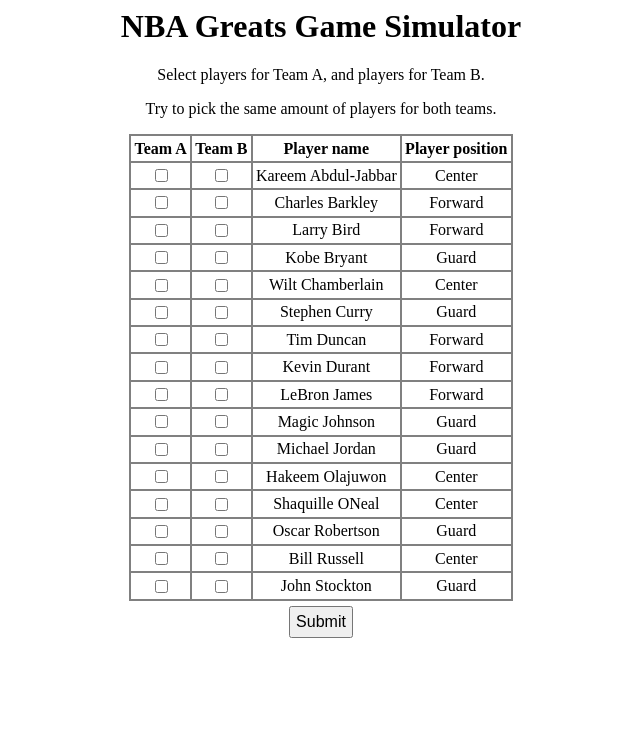
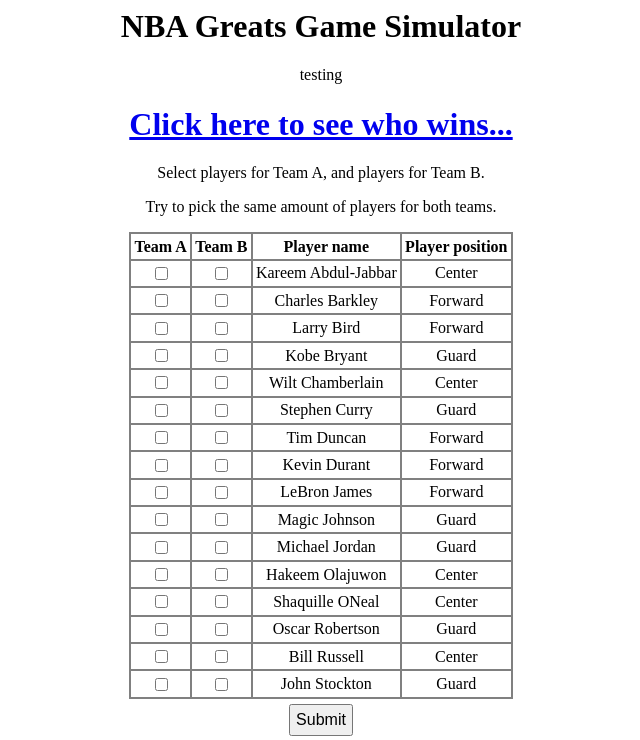
Before and after one commit to darcyknox/349-assignment, a PHP site: page /index.php in a window 1280 px wide. Shown: the top 740 px of the page, without its empty margins (319-959 px from the left). Run offline with PHP 8.4, Linux system fonts and the light colour scheme; data comes from the database, SQL or seed files in the repository.

Commit message:
Activate second web server + remove credentials

```diff
--- a/www/index.php
+++ b/www/index.php
@@ -33,6 +33,9 @@
 
 <body>
 <h1>NBA Greats Game Simulator</h1>
+
+<p>testing</p>
+<h1><a href='http://ec2-54-208-102-10.compute-1.amazonaws.com'>Click here to see who wins...</a></h1>
 
 <p>Select players for Team A, and players for Team B.</p>
 <p>Try to pick the same amount of players for both teams.</p>
@@ -80,7 +83,7 @@
 
     $selected_a_players = $_POST['a-player'];
     $selected_b_players = $_POST['b-player'];
-    echo "<h1><a href='http://192.168.33.12'>Click here to see who wins...</a></h1>";
+    echo "<h1><a href='http://ec2-34-228-11-10.compute-1.amazonaws.com/'>Click here to see who wins...</a></h1>";
     $a_player_ratings = array();
     $b_player_ratings = array();
 
```
Also changed, not shown: 16 other files.
